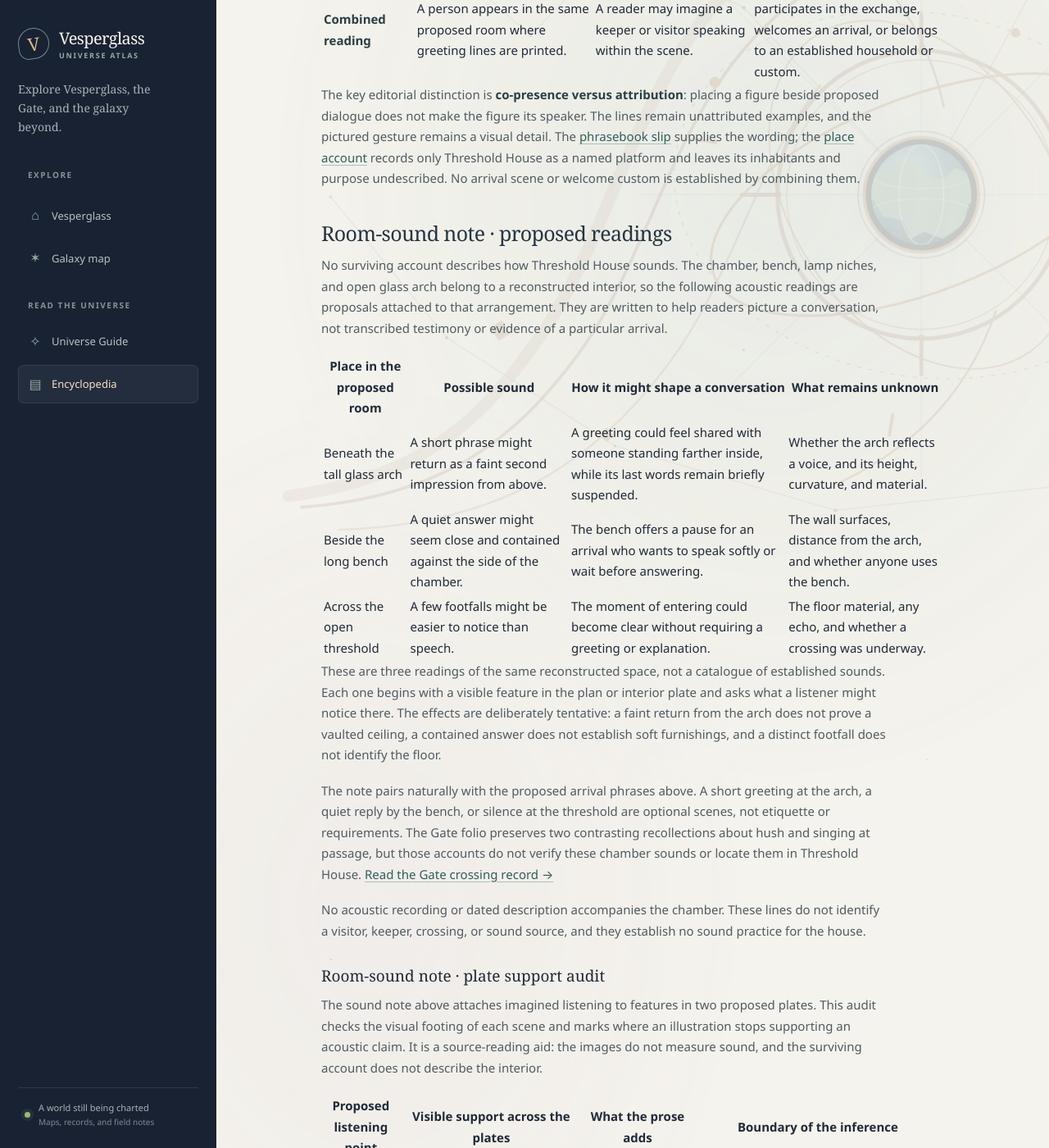
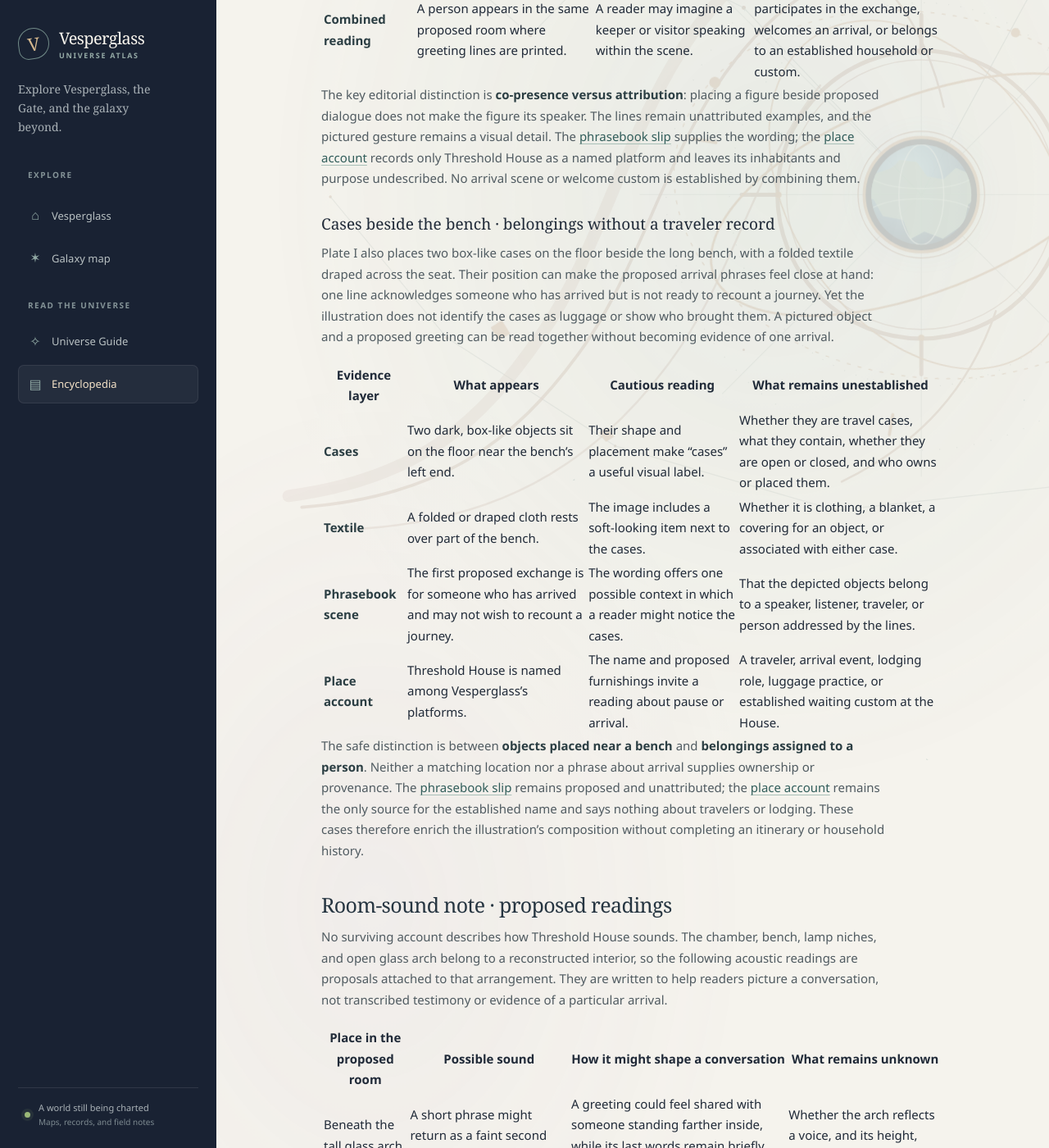
Before and after one commit to vesperglass/vesperglass.github.io, a Jekyll site: the page built from library/threshold-house.md, in a window 1280 px wide and 1400 px high, scrolled down 8209 px. Shown: the whole window at 82% size. Built offline with Jekyll 4.4.1, drawn with Linux system fonts in a browser that asks for light colours.

Commit message:
Compare Threshold House cases with arrival note

```diff
--- a/assets/site.js
+++ b/assets/site.js
@@ -6,7 +6,7 @@
     { title: "Universe Encyclopedia", url: "/library/", summary: "An illustrated reference to the places, materials, and journeys of Vesperglass.", terms: "library encyclopedia atlas universe reference book" },
     { title: "Starshards & the Gate Train", url: "/library/starshards/", summary: "A field account of starshards and stardust, with source-aware comparisons of the transit case, sealed vessel, train's starwell pulse, and Gate bloom.", terms: "starshard stardust starwell fuel crystal mineral transit case padded dark glass case label sealed vessel aurora pulse Gate bloom outward expanding light conceal train inner outer event timing cause mechanism Foundry grinding sifting tempering locomotive crossing chamber glass heart contents container role transfer loading receipt" },
     { title: "Vesperglass Workshop", url: "/library/workshop/", summary: "The central home platform, with a proposed cutaway inventory and a comparison of its pictured wall tools with the Observatory's instrument still life.", terms: "workshop home making gathering centrality map atlas placement composition island landmark pin map view projection measured scale distance bearing adjacency direction route table tools blueprint plan sheet cabinet vessel glassware wall tool cutaway inventory departure custom Name the passage destination spoken keepers Train Dock docket record passenger names origin route Observatory Logbook instrument inventory sighting tube orrery star compass journal proposed still life wall alcove hand tools context form shared identity maker ownership transfer material practice unestablished" },
-    { title: "Threshold House", url: "/library/threshold-house/", summary: "A named platform with proposed interior and plan readings, arrival phrases, a figure-to-dialogue boundary, a room-sound audit, and comparisons with the Gate.", terms: "threshold house arrival passage shelter interior plan concordance arch framed opening aperture bench lamp niches axis floor plan elevation threshold opening phrases greetings room sounds acoustic echo reverberation footfall listener hush lamp noise sound-source cue provenance plate support audit image-based inference unknown material dimensions occupancy figure standing person shelving recesses arm gesture attention pose dialogue speaker attribution greetings addressee listener welcome custom phrasebook phrase speaker identity exchange voice depiction co-presence not attribution visitor keeper presence establishment household potted greenery plants foliage container planters flora Compass Garden garden beds starflower fern fronds keeper tending cultivation species botanical glow same specimens Vesperglass Gate separate platform freestanding ring portal transit crossing bloom room feature shared construction route connection Shall we leave the crossing unnamed place name event identity traveler itinerary" },
+    { title: "Threshold House", url: "/library/threshold-house/", summary: "A named platform with proposed interior and plan readings, arrival phrases, figure and object attribution notes, a room-sound audit, and comparisons with the Gate.", terms: "threshold house arrival passage shelter interior plan concordance arch framed opening aperture bench lamp niches axis floor plan elevation threshold opening phrases greetings room sounds acoustic echo reverberation footfall listener hush lamp noise sound-source cue provenance plate support audit image-based inference unknown material dimensions occupancy figure standing person shelving recesses arm gesture attention pose dialogue speaker attribution greetings addressee listener welcome custom phrasebook phrase speaker identity exchange voice depiction co-presence not attribution cases case box luggage travel case ownership traveler belongings identity provenance textile cloth garment blanket bench arrival event lodging waiting custom prop object-to-arrival association traveler itinerary visitor keeper presence establishment household potted greenery plants foliage container planters flora Compass Garden garden beds starflower fern fronds keeper tending cultivation species botanical glow same specimens Vesperglass Gate separate platform freestanding ring portal transit crossing bloom room feature shared construction route connection Shall we leave the crossing unnamed place name event identity" },
     { title: "Tideglass Foundry", url: "/library/tideglass-foundry/", summary: "The recorded making of stardust, reconstructed tools, a phrase-level terminology note, and a source-aware bridge from tempering to the separate starwell account.", terms: "tideglass foundry starshards stardust refining craft mill process cleaning grinding mirrored plates reflective surfaces pair grinding surfaces sifting fine even powder grain size sieve mesh tempering resonance low singing resonance scattered glints quiet color hue brightness color standard metric acoustic source instrument frequency measurement mechanism plate II reconstructed tools starwell sealed glass heart measured thread pulse Gate separate accounts transfer batch loading quantity" },
     { title: "Compass Garden", url: "/library/compass-garden/", summary: "A glasshouse folio with a proposed plan, pictured-flora key, and source-aware readings of its keeper figure, interior axis, basin, and workbench.", terms: "compass garden conservatory plants glasshouse planting flora starflower starflowers fern ferns pale bloom luminous foliage botanical species bed keeper figure hand position reach gesture tending action interpretation touch contact tool care watering pruning harvesting unknown identity occupation custom care practice compass rose image visual plate centerline sightline curved paths radial beds plan floor rose central axis openings composition measured layout bearing orientation access path width match correspondence basin water pool bounded surface workbench workbench tools pot vessels planters implements tool station object counterpart equipment furniture location activity method maintenance alignment survey Observatory star compass instrument dome telescope arches glass roof architecture construction postal stamp flower emblem badge icon motif abstraction source illustration Threshold House potted greenery container plants foliage garden beds arrangement compositional comparison shared specimens cultivation care species" },
     { title: "Observatory Logbook", url: "/library/observatory/", summary: "A source-aware record with a pictured instrument inventory, proposed second watch, and cross-reference to the Workshop's wall-tool group.", terms: "observatory logbook instruments orrery telescope charts comparison follow-up color sighting tube drift eyepiece blue field pale band point observation target calibration plate II sample leaf image wording instrument identity second watch repeated noted again Star Archive phrase concordance Vesperglass Postal Service postage stamp dome telescope motif source plates diagonal stamp scale maker target session observer room framing crop relative visual prominence architecture panel human scale focal length dimensions optical specification measured size rim of the blue field text-to-plate concordance blue sky dome circular telescope field ambiguous image possible visual echo phrase source status proposed note plate image date coordinates point star sightline unnamed target viewpoint Workshop cutaway wall tools alcove hand tools comparative still life shared identity ownership maker transfer unestablished" },
--- a/library/threshold-house.md
+++ b/library/threshold-house.md
@@ -136,6 +136,19 @@ Plate I places a standing figure at the chamber's left wall, turned toward a row
 
 The key editorial distinction is **co-presence versus attribution**: placing a figure beside proposed dialogue does not make the figure its speaker. The lines remain unattributed examples, and the pictured gesture remains a visual detail. The [phrasebook slip](#phrasebook-slip--words-for-arriving) supplies the wording; the [place account](#the-place-in-the-atlas) records only Threshold House as a named platform and leaves its inhabitants and purpose undescribed. No arrival scene or welcome custom is established by combining them.
 
+### Cases beside the bench · belongings without a traveler record
+
+Plate I also places two box-like cases on the floor beside the long bench, with a folded textile draped across the seat. Their position can make the proposed arrival phrases feel close at hand: one line acknowledges someone who has arrived but is not ready to recount a journey. Yet the illustration does not identify the cases as luggage or show who brought them. A pictured object and a proposed greeting can be read together without becoming evidence of one arrival.
+
+| Evidence layer | What appears | Cautious reading | What remains unestablished |
+| --- | --- | --- | --- |
+| **Cases** | Two dark, box-like objects sit on the floor near the bench's left end. | Their shape and placement make “cases” a useful visual label. | Whether they are travel cases, what they contain, whether they are open or closed, and who owns or placed them. |
+| **Textile** | A folded or draped cloth rests over part of the bench. | The image includes a soft-looking item next to the cases. | Whether it is clothing, a blanket, a covering for an object, or associated with either case. |
+| **Phrasebook scene** | The first proposed exchange is for someone who has arrived and may not wish to recount a journey. | The wording offers one possible context in which a reader might notice the cases. | That the depicted objects belong to a speaker, listener, traveler, or person addressed by the lines. |
+| **Place account** | Threshold House is named among Vesperglass's platforms. | The name and proposed furnishings invite a reading about pause or arrival. | A traveler, arrival event, lodging role, luggage practice, or established waiting custom at the House. |
+
+The safe distinction is between **objects placed near a bench** and **belongings assigned to a person**. Neither a matching location nor a phrase about arrival supplies ownership or provenance. The [phrasebook slip](#phrasebook-slip--words-for-arriving) remains proposed and unattributed; the [place account](#the-place-in-the-atlas) remains the only source for the established name and says nothing about travelers or lodging. These cases therefore enrich the illustration's composition without completing an itinerary or household history.
+
 ## Room-sound note · proposed readings
 
 No surviving account describes how Threshold House sounds. The chamber, bench, lamp niches, and open glass arch belong to a reconstructed interior, so the following acoustic readings are proposals attached to that arrangement. They are written to help readers picture a conversation, not transcribed testimony or evidence of a particular arrival.
```
Also changed, not shown: ENCYCLOPEDIA_BACKLOG.md (+3 -1 lines), library.md (+1 -1 lines), library/changelog.md (+1 -0 lines).
